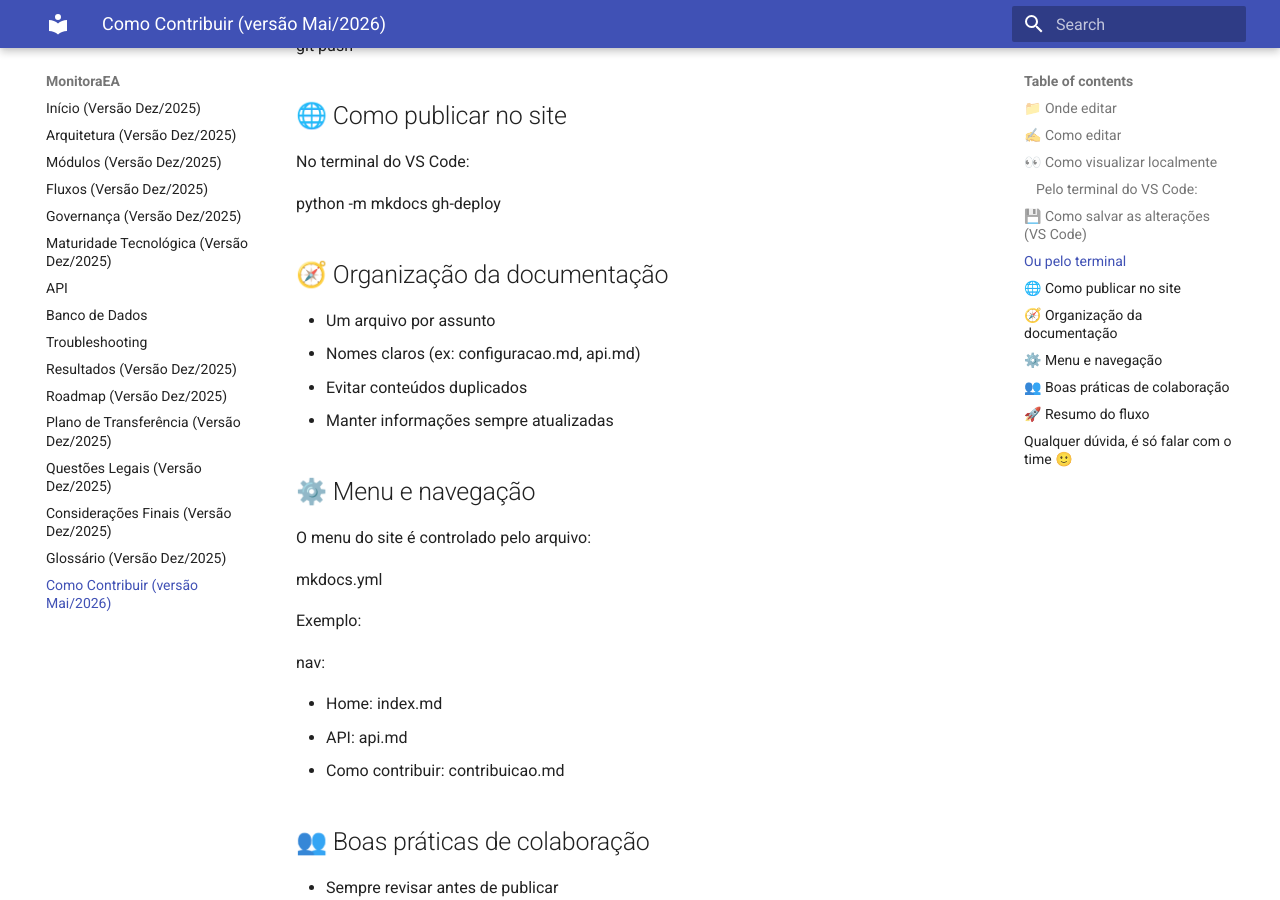
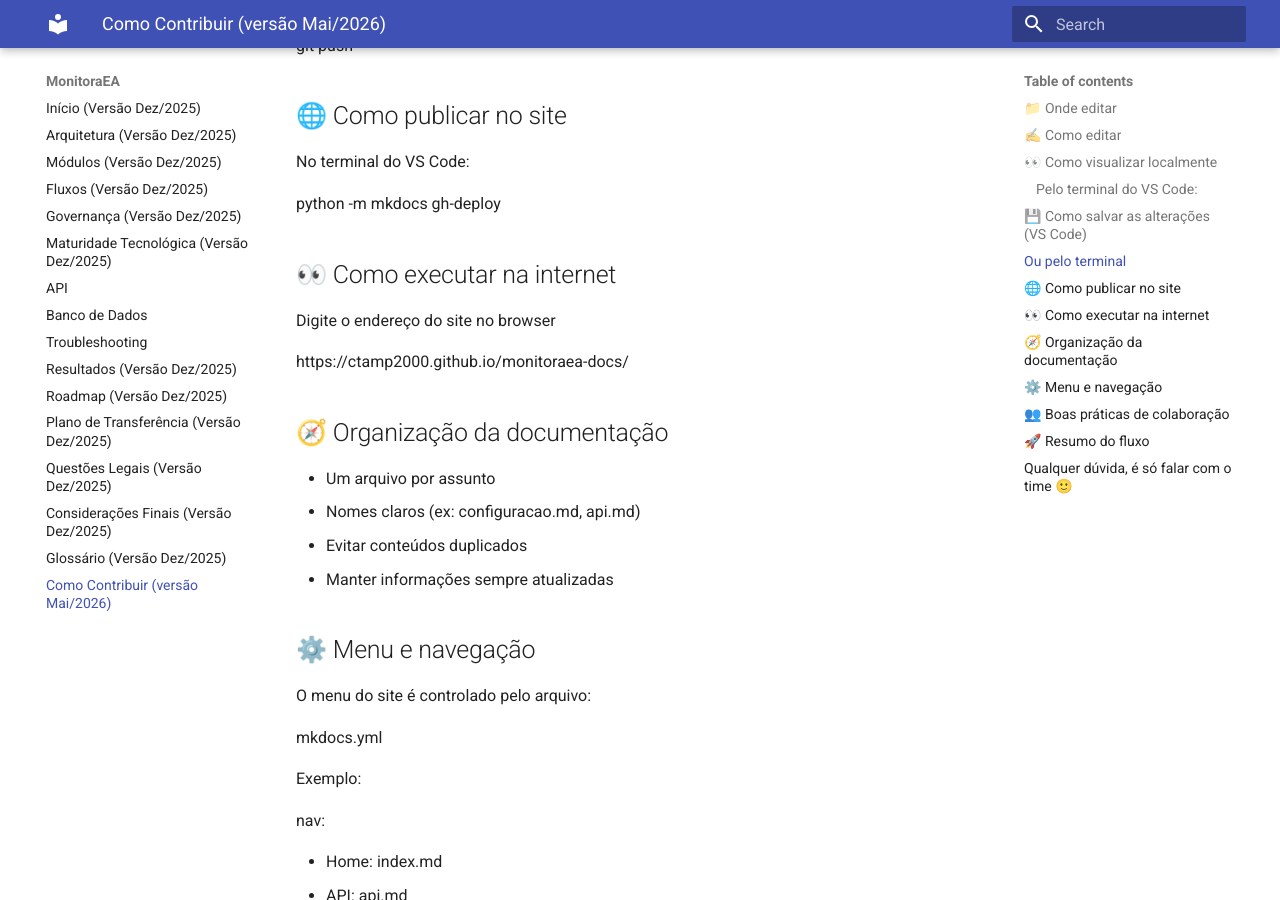
Before and after one commit to ctamp2000/monitoraea-docs, an MkDocs documentation site: the page built from docs/contribuicao.md, in a window 1280 px wide and 900 px high, scrolled down 1875 px. Built offline with MkDocs 1.6.1 and Material for MkDocs 9.7.7, drawn with Linux system fonts in a browser that asks for light colours.

Commit message:
Atualização no contribuicao.md com instrução de como executar na internet

```diff
--- a/docs/contribuicao.md
+++ b/docs/contribuicao.md
@@ -83,6 +83,12 @@ No terminal do VS Code:
 
 python -m mkdocs gh-deploy
 
+## 👀 Como executar na internet
+
+Digite o endereço do site no browser
+
+https://ctamp2000.github.io/monitoraea-docs/
+
 ## 🧭 Organização da documentação
 
 - Um arquivo por assunto
```
